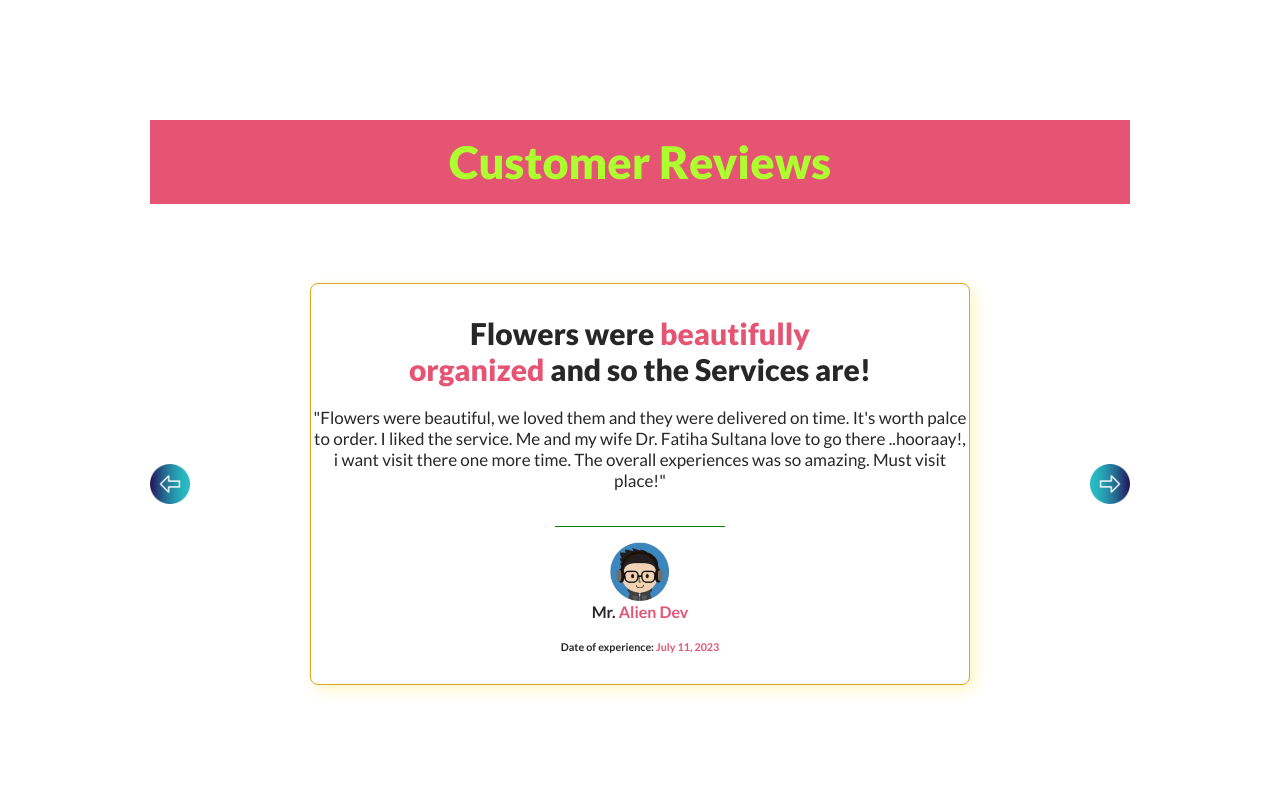
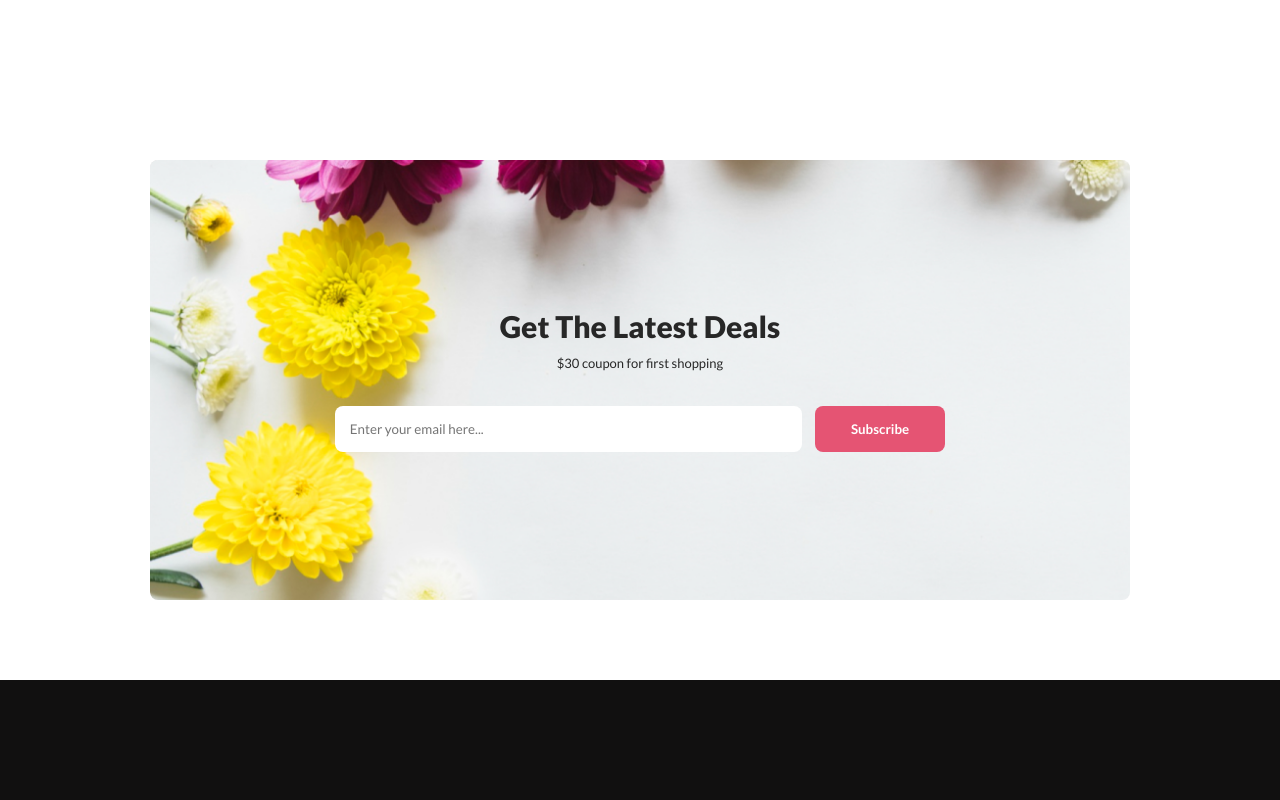
Before and after one commit to rabiultlab/asignment-flower-shop, a plain HTML site: page index.html in a window 1280 px wide. Shown: the part 3120-3920 px from the top of the page. Drawn offline with Linux system fonts and the light colour scheme.

Commit message:
my asignment new updates

```diff
--- a/index.html
+++ b/index.html
@@ -114,43 +114,6 @@
       </div>
     </section>
     <!-- Section-4 Instagram section ends -->
-
-    <!-- LETS TRY A BONUS PART! Customer Review Section starts-->
-
-    <section>
-      <h1 class="customer-review-head primary-contents-width">
-        Customer Reviews
-      </h1>
-
-      <div class="customer-review-sec primary-contents-width">
-        <img class="indicator-icon" src="images/left-indicator.png" alt="Left-icon">
-        <div class="customer-review-part">
-          <h2>
-            Flowers were <span>beautifully <br> organized </span> and so the </span> Services </span> are!
-          </h2>
-          <div>
-            <p>
-              "Flowers were beautiful, we loved them and they were delivered on time. It's worth palce to order. I liked
-              the
-              service. Me and my wife Dr. Fatiha Sultana love to go there ..hooraay!, i want visit there one more time.
-              The
-              overall experiences was so
-              amazing. Must visit place!"
-            </p>
-          </div>
-
-          <img class="pro-img" src="images/propic-logo.png" alt="Profile pic">
-          <h4>Mr. <span> Alien Dev </span></h4>
-          <br>
-          <h6>
-            Date of experience: <span> July 11, 2023 </span> </ </h6>
-        </div>
-        <img class="indicator-icon" src="images/right-indicator.png" alt="Right-icon">
-      </div>
-    </section>
-
-    <!-- The BONUS PART - Customer Review Section ends-->
-
     <!-- Section-5 Get Latest Deal section starts -->
     <section class="get-latest-deal-sec">
       <div class="get-deal-active-part primary-contents-width">
--- a/styles/style.css
+++ b/styles/style.css
@@ -228,58 +228,6 @@ span {
 
 /* Section-4 Instagram section style ends */
 
-/*  The BONUS PART - Customer Review Section Style Starts */
-
-.customer-review-head {
-  text-align: center;
-  color: greenyellow;
-  background-color: #E55473;
-  font-weight: 900;
-  font-size: 45px;
-  padding: 15px;
-  border: none;
-}
-
-.customer-review-sec {
-  height: 70vh;
-  display: flex;
-  justify-content: space-around;
-  align-items: center;
-}
-
-.customer-review-part {
-  height: 50vh;
-  display: flex;
-  flex-direction: column;
-  justify-content: center;
-  align-items: center;
-  text-align: center;
-  margin-left: 120px;
-  margin-right: 120px;
-  border: 1px solid goldenrod;
-  border-radius: 8px;
-  box-shadow: 5px 5px 15px rgb(255, 246, 196, 3);
-}
-
-.customer-review-part h2 {
-  font-weight: 800;
-  font-size: 30px;
-  padding-bottom: 20px;
-}
-
-.customer-review-part p {
-  font-weight: 400;
-  font-size: 17px;
-  padding-bottom: 35px;
-  font-stretch: expanded;
-}
-
-.customer-review-part small {
-  font-stretch: semi-expanded;
-  font-weight: 400;
-  font-size: 9px;
-}
-
 .indicator-icon {
   width: 40px;
   height: 40px;
```
